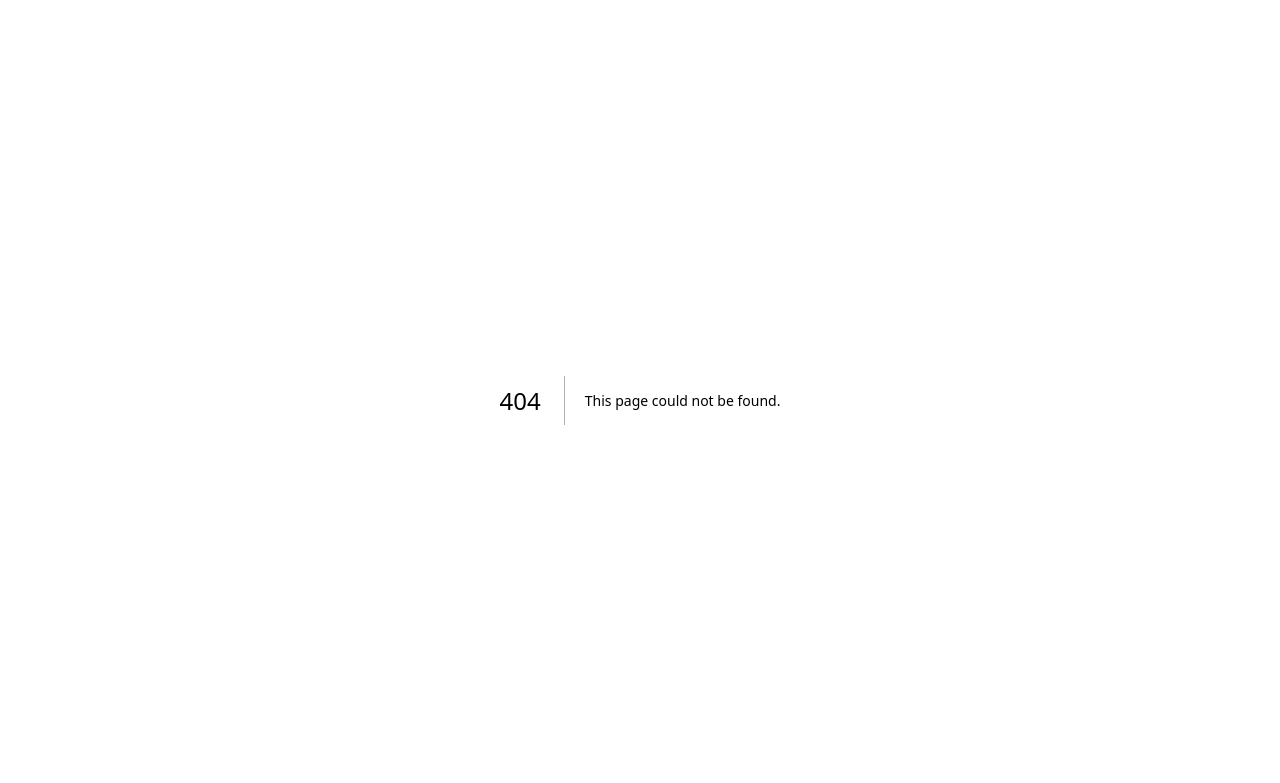
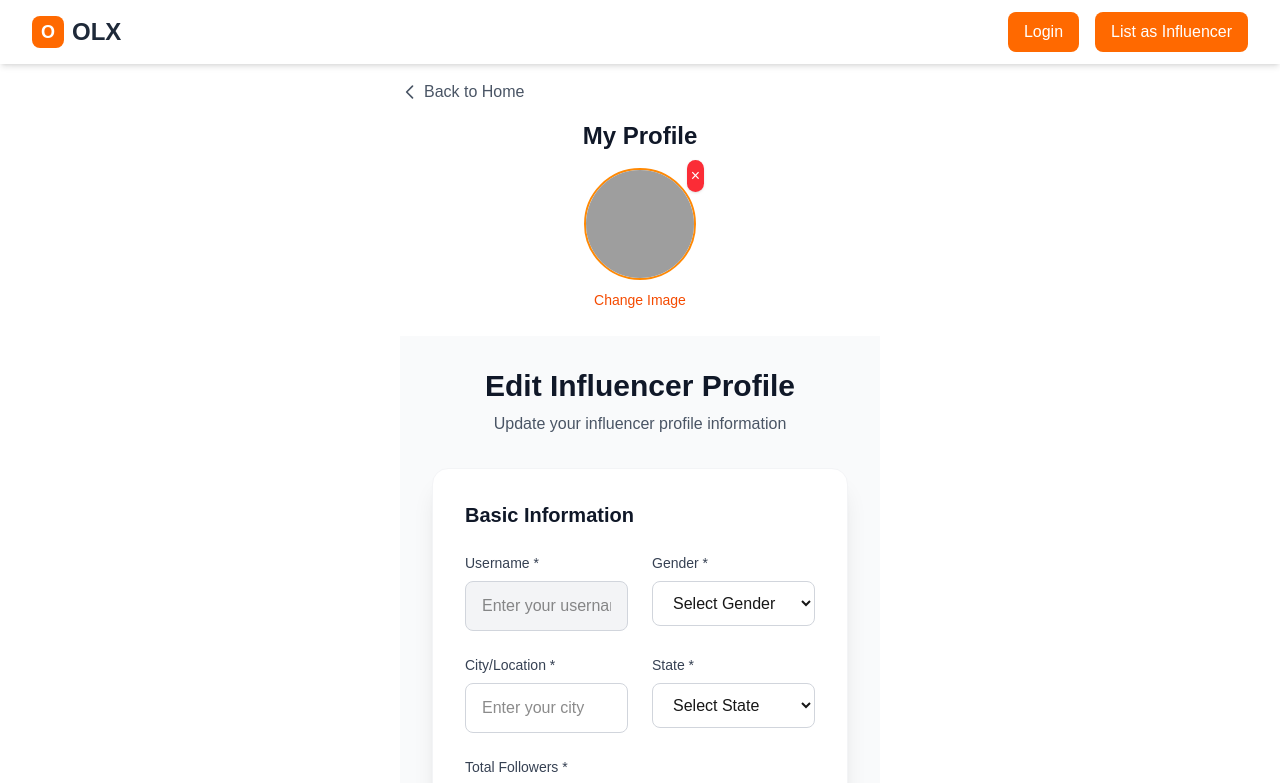
Before and after one commit to andy-engineer009/olaa, a Next.js app: page /profile in a window 1280 px wide. Before the commit this address had no page. Shown: the top 783 px of the page. Built offline with nearby package versions, Linux system fonts and the light colour scheme; grey boxes are pictures that could not be loaded.

Commit message:
add a profile and etc

```diff
--- /dev/null
+++ b/src/app/(main-layout)/profile/page.tsx
@@ -0,0 +1,5 @@
+import Profile from '@/components/profile';
+
+export default function ProfilePage() {
+  return <Profile />;
+}
--- a/src/components/Header.tsx
+++ b/src/components/Header.tsx
@@ -142,7 +142,7 @@ const Header = () => {
                     </a> */}
 
                     <a
-                      href="#"
+                      onClick={() => router.push('/profile')}
                       className="flex items-center px-4 py-2 text-sm text-gray-700 hover:bg-gray-100 transition-colors"
                     >
                       <svg className="w-4 h-4 mr-3" fill="none" stroke="currentColor" viewBox="0 0 24 24">
--- /dev/null
+++ b/src/components/profile.tsx
@@ -0,0 +1,125 @@
+'use client'
+import { useEffect, useState } from 'react';
+import InfulancerForm from './InfulancerForm';
+import { useRouter } from 'next/navigation';
+
+// Mock API functions (replace with real API calls)
+const fetchUserProfile = async () => {
+  // Simulate API call
+  return {
+    name: 'John Doe',
+    email: 'john@example.com',
+    bio: 'Influencer & content creator',
+    image: '/profile.jpg',
+    // ...other fields as per your form
+  };
+};
+
+const updateUserProfile = async (data: any) => {
+  // Simulate API call
+  return { success: true };
+};
+
+const deleteProfileImage = async () => {
+  // Simulate API call
+  return { success: true };
+};
+
+const uploadProfileImage = async (file: File) => {
+  // Simulate API call
+  return { url: '/new-profile.jpg' };
+};
+
+const Profile = () => {
+  const [initialValues, setInitialValues] = useState<any>(null);
+  const [loading, setLoading] = useState(true);
+  const [image, setImage] = useState<string | null>(null);
+  const [updating, setUpdating] = useState(false);
+  const router = useRouter();
+
+  useEffect(() => {
+    fetchUserProfile().then((data) => {
+      setInitialValues(data);
+      setImage(data.image);
+      setLoading(false);
+    });
+  }, []);
+
+  const handleImageDelete = async () => {
+    setUpdating(true);
+    await deleteProfileImage();
+    setImage(null);
+    setUpdating(false);
+  };
+
+  const handleImageUpload = async (e: React.ChangeEvent<HTMLInputElement>) => {
+    if (e.target.files && e.target.files[0]) {
+      setUpdating(true);
+      const res = await uploadProfileImage(e.target.files[0]);
+      setImage(res.url);
+      setUpdating(false);
+    }
+  };
+
+  const handleSubmit = async (values: any) => {
+    setUpdating(true);
+    await updateUserProfile({ ...values, image });
+    setUpdating(false);
+    alert('Profile updated!');
+  };
+
+  if (loading) return <div className="p-8 text-center">Loading...</div>;
+
+  return (
+    <div className="max-w-lg mx-auto p-4 pb-24 bg-white min-h-screen">
+                <button
+          onClick={() => router.push('/')}
+          className="self-start mb-4 flex items-center text-gray-600 hover:text-orange-500 transition-colors"
+        >
+          <svg className="w-5 h-5 mr-1" fill="none" stroke="currentColor" viewBox="0 0 24 24">
+            <path strokeLinecap="round" strokeLinejoin="round" strokeWidth={2} d="M15 19l-7-7 7-7" />
+          </svg>
+          Back to Home
+        </button>
+      <h1 className="text-2xl font-bold text-gray-900 mb-4 text-center">My Profile</h1>
+      <div className="flex flex-col items-center mb-6">
+
+
+        {image ? (
+          <div className="relative w-28 h-28 mb-2">
+            <img src={image} alt="Profile" className="w-28 h-28 rounded-full object-cover border-2 border-orange-400" />
+            <button
+              onClick={handleImageDelete}
+              disabled={updating}
+              className="absolute -top-2 -right-2 bg-red-500 text-white rounded-full p-1 shadow hover:bg-red-600 transition"
+              title="Delete image"
+            >
+              ×
+            </button>
+          </div>
+        ) : (
+          <div className="w-28 h-28 rounded-full bg-gray-100 flex items-center justify-center mb-2 border-2 border-dashed border-orange-300">
+            <span className="text-gray-400">No Image</span>
+          </div>
+        )}
+        <label className="block">
+          <span className="text-sm text-orange-600 font-medium cursor-pointer">{image ? 'Change' : 'Upload'} Image</span>
+          <input
+            type="file"
+            accept="image/*"
+            className="hidden"
+            onChange={handleImageUpload}
+            disabled={updating}
+          />
+        </label>
+      </div>
+      <InfulancerForm
+        initialValues={{ ...initialValues, image }}
+        onSubmit={handleSubmit}
+        isEditMode={true}
+      />
+    </div>
+  );
+};
+
+export default Profile;
```
